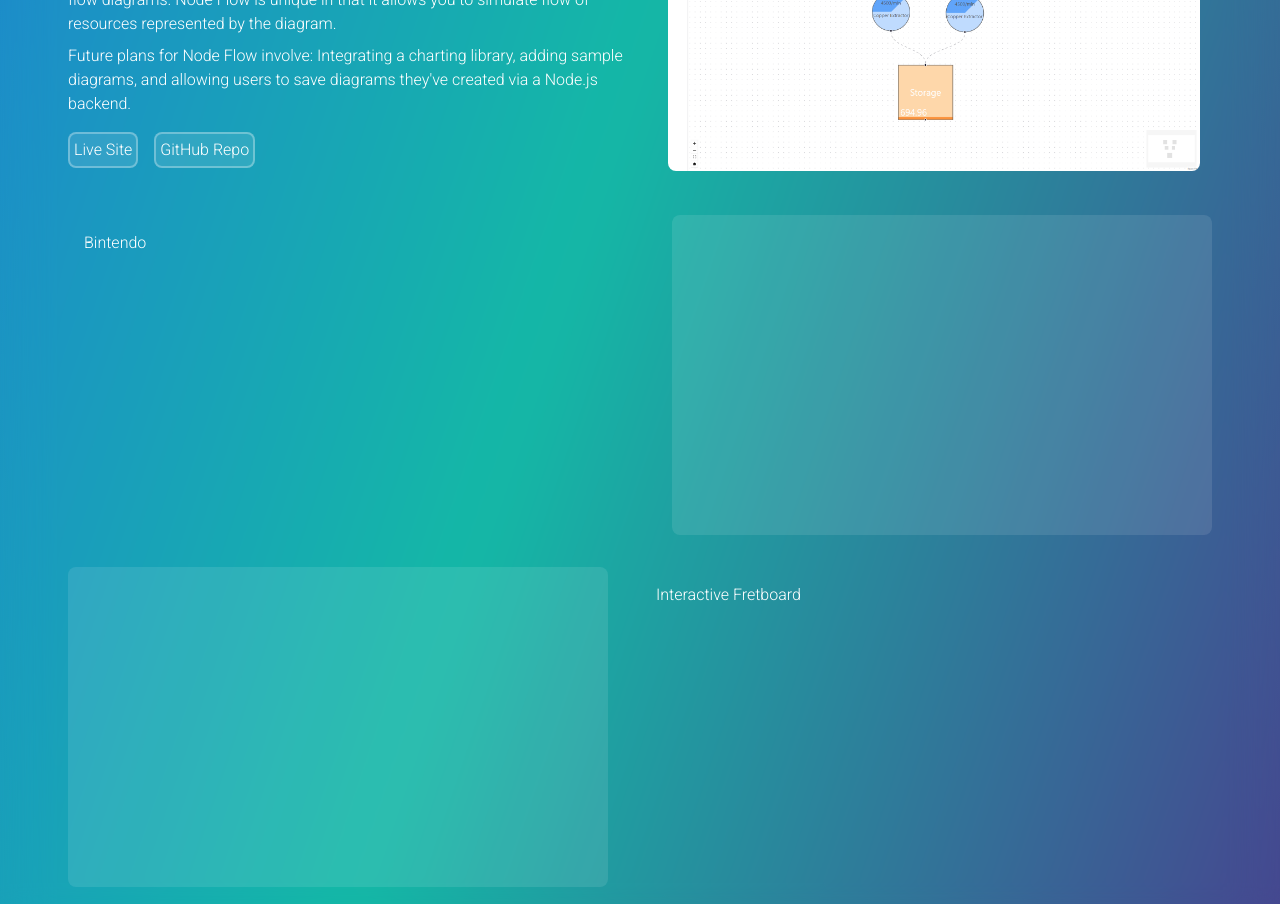
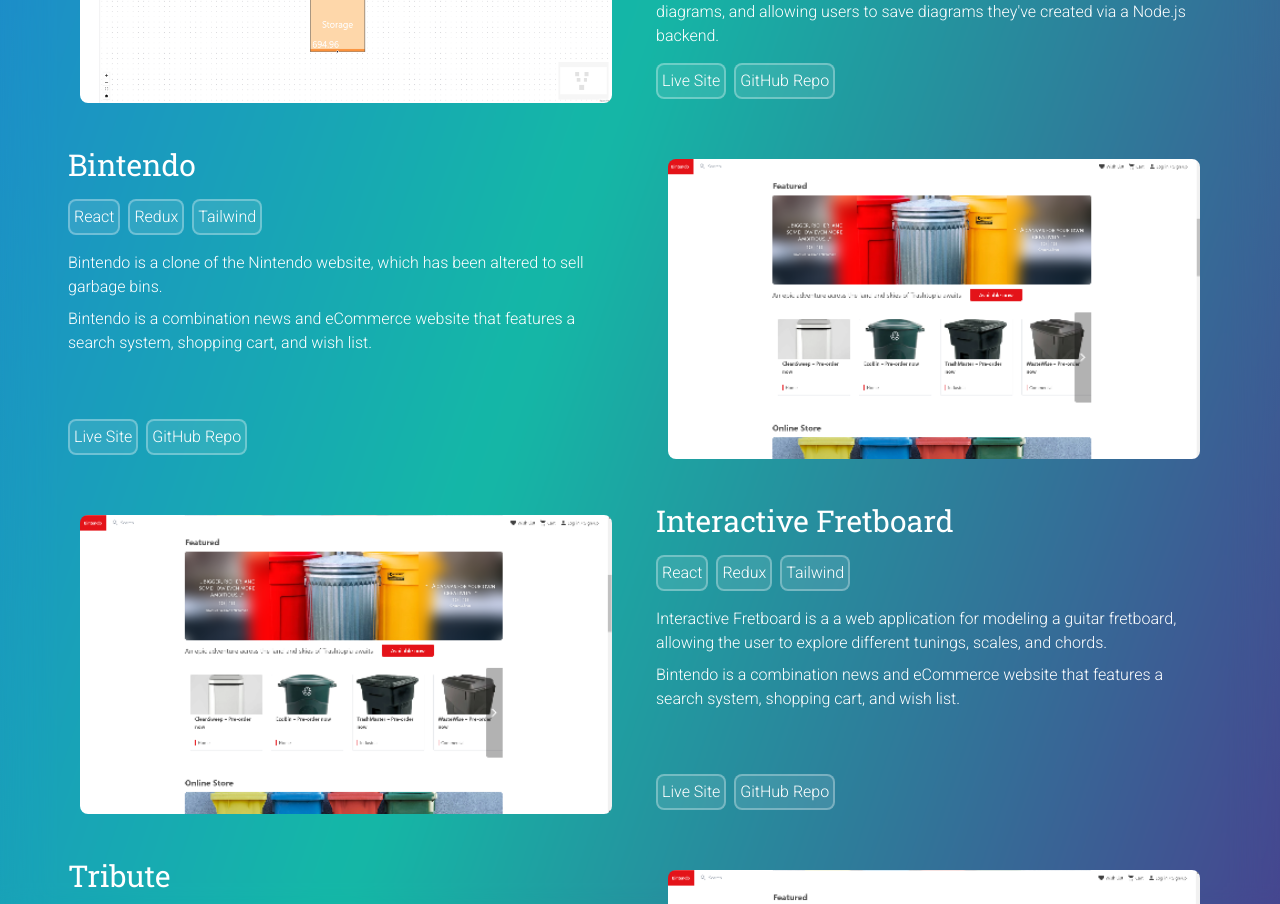
Before and after one commit to TMarche/my-portfolio-05, a React (Vite) app: page / in a window 1280 px wide. Shown: the part 1860-2764 px from the top of the page. Built offline with nearby package versions, Linux system fonts and the light colour scheme.

Commit message:
Add 'ProjectCard' component; add configuration for projects

```diff
--- a/src/components/_Projects/NodeFlow.tsx
+++ b/src/components/_Projects/ProjectCard.tsx
@@ -1,45 +1,59 @@
 import { motion, useAnimation } from "framer-motion";
 import { useInView } from "react-intersection-observer";
-import { useEffect } from "react";
+import { useEffect, useState } from "react";
+import { ProjectData } from "../../models/tables/projects";
 
 const opacityVariant = {
     visible: { x: 0, opacity: 1, transition: { duration: 0.5 } },
-    hidden: { x: -100, opacity: 0 },
+    hidden: { x: -200, opacity: 0 },
+    hiddenReverse: { x: 200, opacity: 0 },
 };
 
-function NodeFlow() {
+function ProjectCard({
+    project,
+    reverse,
+}: {
+    project: ProjectData;
+    reverse: boolean;
+}) {
     const control = useAnimation();
     const [ref, inView] = useInView();
+    const [hasAnimated, setHasAnimated] = useState(false);
 
     useEffect(() => {
+        if (hasAnimated === true) return;
         if (inView) {
             control.start("visible");
-            console.log("Control visible");
+            setHasAnimated(true);
         } else {
-            control.start("hidden");
+            control.start(reverse ? "hiddenReverse" : "hidden");
             console.log("Control hidden");
         }
-    }, [control, inView]);
+    }, [control, inView, reverse, hasAnimated]);
 
     return (
         <motion.div
             ref={ref}
             variants={opacityVariant}
-            initial="hidden"
+            initial={reverse ? "hiddenReverse" : "hidden"}
             animate={control}
             className="flex flex-row gap-8"
         >
-            <div className="flex-1">
-                <h3 className="text-3xl font-roboto-slab mb-4">Node Flow</h3>
+            <a
+                className={`flex-1 ${reverse ? "" : "hidden"}`}
+                href={project.links.site}
+                target="_blank"
+            >
+                <div className="card-zoom aspect-video rounded-lg">
+                    <div className={`card-zoom-image ${project.image}`} />
+                </div>
+            </a>
+            <div className="relative flex-1">
+                <h3 className="text-3xl font-roboto-slab mb-4">
+                    {project.name}
+                </h3>
                 <div className="flex flex-row gap-2 mb-4">
-                    {[
-                        "React",
-                        "React Flow",
-                        "Tailwind",
-                        "Node.js",
-                        "Express",
-                        "PostgreSQL",
-                    ].map((skill) => (
+                    {project.skills.map((skill) => (
                         <div
                             key={skill}
                             className="bg-white bg-opacity-10 border-white border-2 border-opacity-30 p-1 rounded-lg"
@@ -48,23 +62,17 @@ function NodeFlow() {
                         </div>
                     ))}
                 </div>
-                <p className="mb-2">
-                    Node Flow is a web application for modeling complex systems
-                    via stock and flow diagrams. Node Flow is unique in that it
-                    allows you to simulate flow of resources represented by the
-                    diagram.
-                </p>
-                <p className="mb-4">
-                    Future plans for Node Flow involve: Integrating a charting
-                    library, adding sample diagrams, and allowing users to save
-                    diagrams they've created via a Node.js backend.
-                </p>
-                <div className="flex flex-row gap-4">
+                <div className="mb-4">
+                    {project.description.map((p) => (
+                        <p className="mb-2">{p}</p>
+                    ))}
+                </div>
+                <div className="absolute bottom-4 left-0 flex flex-row gap-2">
                     <a
                         className="bg-white bg-opacity-10 border-white border-2 border-opacity-30 p-1 rounded-lg
                         hover:bg-opacity-30 hover:border-opacity-60 duration-300
                     "
-                        href="https://node-flow-ten.vercel.app"
+                        href={project.links.site}
                         target="_blank"
                     >
                         Live Site
@@ -73,7 +81,7 @@ function NodeFlow() {
                         className="bg-white bg-opacity-10 border-white border-2 border-opacity-30 p-1 rounded-lg
                         hover:bg-opacity-30 hover:border-opacity-60 duration-300
                     "
-                        href="https://github.com/TMarche/node-flow"
+                        href={project.links.repo}
                         target="_blank"
                     >
                         GitHub Repo
@@ -81,15 +89,15 @@ function NodeFlow() {
                 </div>
             </div>
             <a
-                className="flex-1"
-                href="https://node-flow-ten.vercel.app"
+                className={`flex-1 ${reverse ? "hidden" : ""}`}
+                href={project.links.site}
                 target="_blank"
             >
                 <div className="card-zoom aspect-video rounded-lg">
-                    <div className="card-zoom-image bg-node-flow-02" />
+                    <div className={`card-zoom-image ${project.image}`} />
                 </div>
             </a>
         </motion.div>
     );
 }
-export default NodeFlow;
+export default ProjectCard;
--- a/src/components/_Projects/_Projects.tsx
+++ b/src/components/_Projects/_Projects.tsx
@@ -1,4 +1,5 @@
-import NodeFlow from "./NodeFlow";
+import { PROJECTS } from "../../models/tables/projects";
+import ProjectCard from "./ProjectCard";
 
 function _Projects({
     projectsRef,
@@ -15,27 +16,14 @@ function _Projects({
             {/* About Content */}
             <div className="w-full max-w-[1144px]">
                 <h2 className="text-5xl font-roboto-slab mb-6">Projects</h2>
-                <p className="text-3xl mb-8">
-                    Here are some of the projects I've worked on.
-                </p>
                 <div className="flex flex-col gap-8">
-                    {/* Node Flow */}
-                    <NodeFlow />
-                    {/* Bintendo */}
-                    <div className="flex flex-row gap-8">
-                        <div className="flex-1 p-4">Bintendo</div>
-                        <div className="bg-white bg-opacity-10 rounded-lg flex-1 w-full h-80" />
-                    </div>
-                    {/* Interactive Fretboard */}
-                    <div className="flex flex-row-reverse gap-8">
-                        <div className="flex-1 p-4">Interactive Fretboard</div>
-                        <div className="bg-white bg-opacity-10 rounded-lg flex-1 w-full h-80" />
-                    </div>
-                    {/* Tribute */}
-                    <div className="flex flex-row gap-8">
-                        <div className="flex-1 p-4">Tribute</div>
-                        <div className="bg-white bg-opacity-10 rounded-lg flex-1 w-full h-80" />
-                    </div>
+                    {PROJECTS.map((project, i) => (
+                        <ProjectCard
+                            key={project.name}
+                            project={project}
+                            reverse={i % 2 === 0}
+                        />
+                    ))}
                 </div>
             </div>
         </section>
--- /dev/null
+++ b/src/models/tables/projects.ts
@@ -0,0 +1,74 @@
+export interface ProjectData {
+    name: string;
+    skills: string[];
+    description: string[];
+    links: {
+        site: string;
+        repo: string;
+    };
+    image: string;
+}
+
+export const PROJECTS = [
+    {
+        name: "Node Flow",
+        skills: [
+            "React",
+            "React Flow",
+            "Tailwind",
+            "Node.js",
+            "Express",
+            "PostgreSQL",
+        ],
+        description: [
+            "Node Flow is a web application for modeling complex systems via stock and flow diagrams. Node Flow is unique in that it allows you to simulate flow of resources represented by the diagram.",
+            "Future plans for Node Flow involve: Integrating a charting library, adding sample diagrams, and allowing users to save diagrams they've created via a Node.js backend.",
+        ],
+        links: {
+            site: "https://node-flow-ten.vercel.app",
+            repo: "https://github.com/TMarche/node-flow",
+        },
+        image: "bg-node-flow-02",
+    },
+    {
+        name: "Bintendo",
+        skills: ["React", "Redux", "Tailwind"],
+        description: [
+            "Bintendo is a clone of the Nintendo website, which has been altered to sell garbage bins.",
+            "Bintendo is a combination news and eCommerce website that features a search system, shopping cart, and wish list.",
+        ],
+        links: {
+            site: "https://bintendo.vercel.app",
+            repo: "https://github.com/TMarche/nintendo",
+        },
+        image: "bg-bintendo-02-xs",
+    },
+    {
+        name: "Interactive Fretboard",
+        skills: ["React", "Redux", "Tailwind"],
+        description: [
+            "Interactive Fretboard is a a web application for modeling a guitar fretboard, allowing the user to explore different tunings, scales, and chords.",
+            "Bintendo is a combination news and eCommerce website that features a search system, shopping cart, and wish list.",
+            "",
+        ],
+        links: {
+            site: "https://bintendo.vercel.app",
+            repo: "https://github.com/TMarche/nintendo",
+        },
+        image: "bg-bintendo-02-xs",
+    },
+    {
+        name: "Tribute",
+        skills: ["React", "Redux", "Tailwind"],
+        description: [
+            "Bintendo is a clone of the Nintendo website, which has been altered to sell garbage bins.",
+            "Bintendo is a combination news and eCommerce website that features a search system, shopping cart, and wish list.",
+            "",
+        ],
+        links: {
+            site: "https://bintendo.vercel.app",
+            repo: "https://github.com/TMarche/nintendo",
+        },
+        image: "bg-bintendo-02-xs",
+    },
+];
--- a/tailwind.config.js
+++ b/tailwind.config.js
@@ -1,10 +1,12 @@
 /** @type {import('tailwindcss').Config} */
 export default {
     content: ["./src/**/*.{html,js,jsx,ts,tsx}"],
+    safelist: ["bg-node-flow-02", "bg-bintendo-02-xs"],
     theme: {
         extend: {
             backgroundImage: {
                 "node-flow-02": "url(/Projects/NodeFlow02.png)",
+                "bintendo-02-xs": "url(/Projects/Bintendo02-xs.png)",
             },
 
             fontFamily: {
```
Also changed, not shown: public/Projects/Bintendo01.png (added), public/Projects/Bintendo02-xs.png (added).
